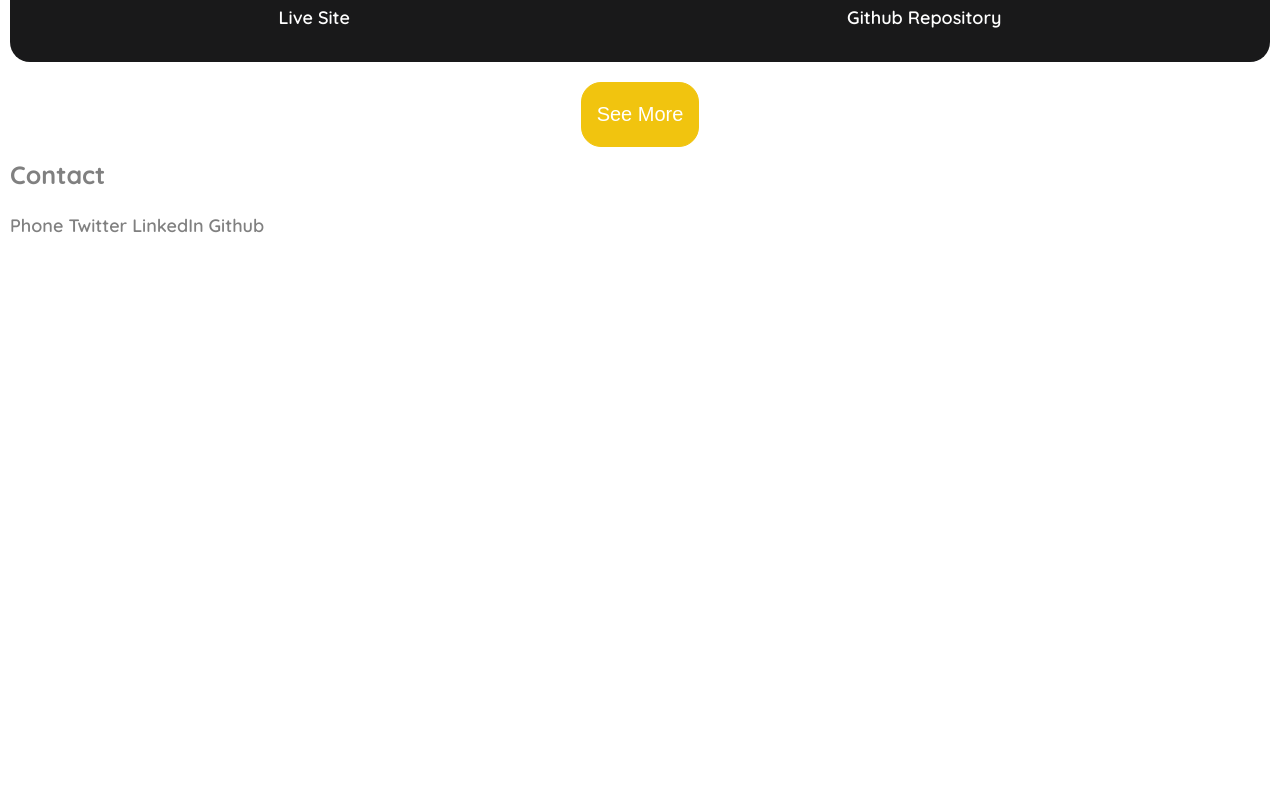
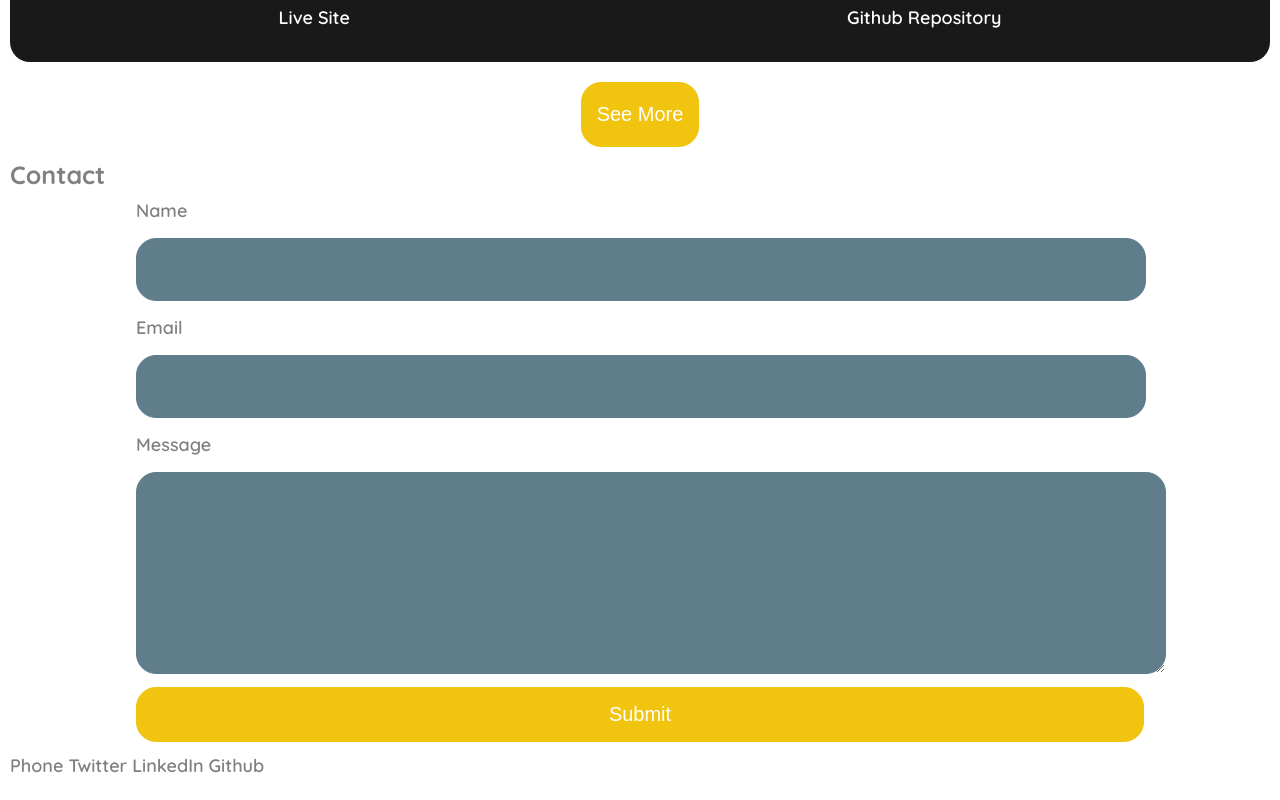
Before and after one commit to myspace20/Portfolio, a plain HTML site: page index.html in a window 1280 px wide. Shown: the part 1766-2566 px from the top of the page. Before the commit the page ends 2026 px from the top, so only its background shows below. Drawn offline with Linux system fonts and the light colour scheme.

Commit message:
form features

```diff
--- a/index.html
+++ b/index.html
@@ -109,15 +109,23 @@
                 <a href="https://github.com/myspace20/Developer-Portfolio-Starter-Files">Github Repository</a>
             </div>
         </div>
-
-        <div class="button">
-            <button><a href="https://github.com/myspace20">See More</a></button>
-        </div>
-
-
     </section>
+    <div class="button">
+        <button><a href="https://github.com/myspace20">See More</a></button>
+    </div>
     <section>
         <h2>Contact</h2>
+        <form action="mailto:balljoe680@gmail.com" method="post" enctype="text/plain">
+            <label for="name">Name</label><br><br>
+            <input type="text" name="name" id="name">
+            <br><br>
+            <label for="email">Email</label><br><br>
+            <input type="email" name="email" id="email">
+            <br><br>
+            <label for="message">Message</label><br><br>
+            <textarea name="message" id="message" cols="30" rows="10"></textarea>
+            <button type="submit">Submit</button>
+        </form>
         <a href="tel:+233557481551">Phone</a>
         <a href="">Twitter</a>
         <a href="">LinkedIn</a>
--- a/scss/styles.scss
+++ b/scss/styles.scss
@@ -105,18 +105,56 @@ h2{
     }
 }
 
+@mixin buttons{
+
+    padding: 5px 15px;
+    outline: none;
+    border: 1px solid #F1C40F;
+    border-radius: 20px;
+    background-color: #F1C40F;
+}
+
 .button{
     text-align: center;
     button{
-
-        padding: 5px 15px;
-        outline: none;
-        border: 1px solid #F1C40F;
-        border-radius: 20px;
-        background-color: #F1C40F;
+        @include buttons();
     }
     a{
         color: white;
         font-size: 20px;
     }
 }
+
+form{
+
+    width: 80%;
+    margin-inline: auto;
+
+
+    input, textarea{
+        width: 100%;
+        background-color: #607d8b;
+        outline: none;
+        border: 1px solid #607d8b;
+        border-radius: 20px;
+        font-size: 18px;
+        color: white;
+        padding: 0px 10px;
+    }
+
+    input{
+        padding: 20px 0px;
+    }
+
+    button{
+        @include buttons();
+        color: white;
+        font-size: 20px;
+        text-align: center;
+        width: 100%;
+        padding: 15px 0px;
+        margin-top: 10px;
+
+
+    }
+}
```
Also changed, not shown: css/styles.css.
